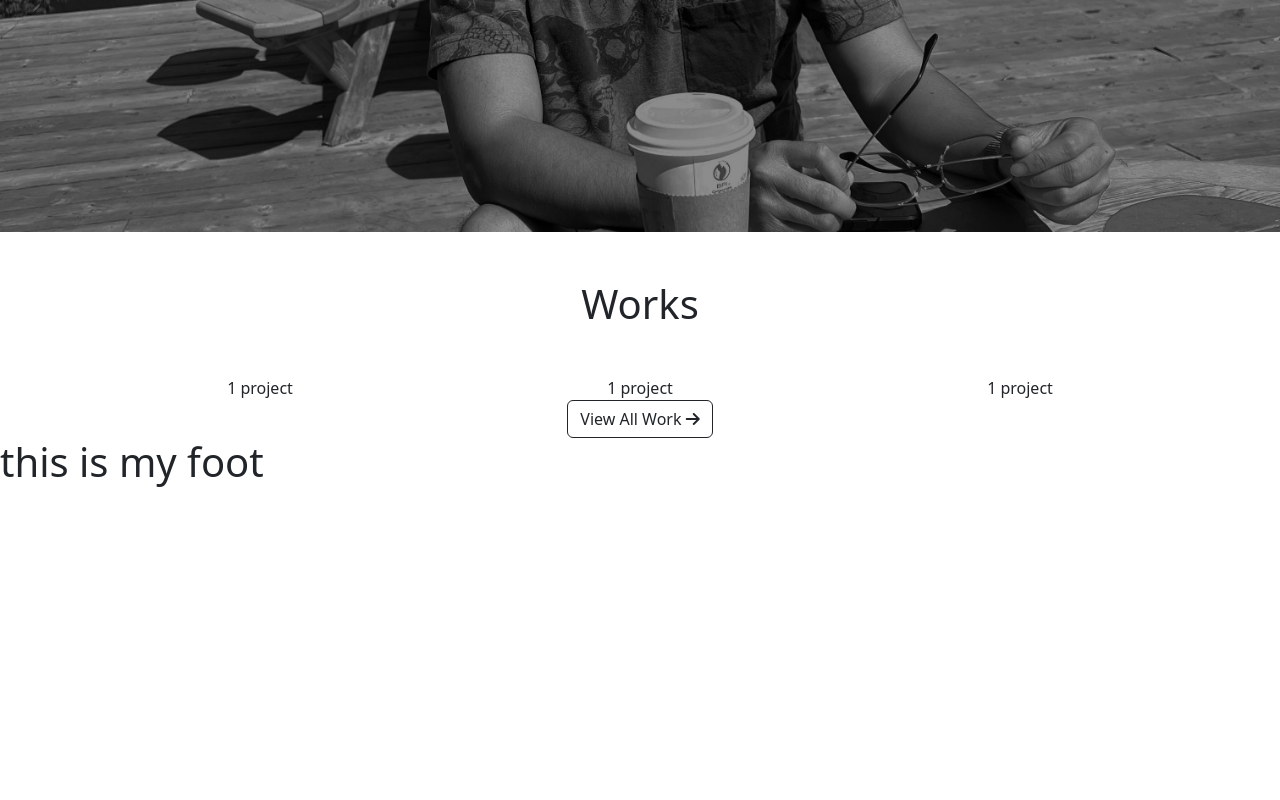
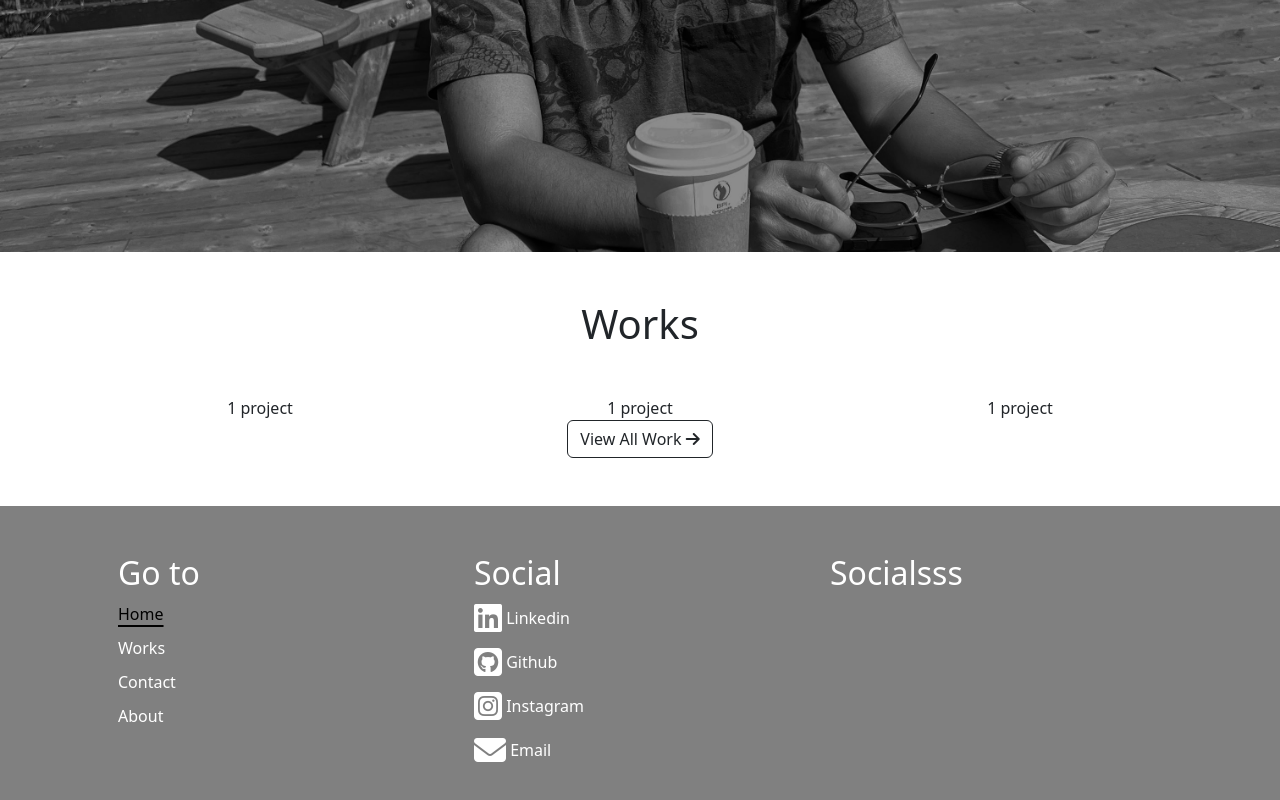
Before and after one commit to jamescpu94/webport, a React (Vite) app: page / in a window 1280 px wide. Shown: the part 624-1424 px from the top of the page. Before the commit the page ends 1118 px from the top, so only its background shows below. Built offline with nearby package versions, Linux system fonts and the light colour scheme.

Commit message:
fixed footer and top navigation

```diff
--- /dev/null
+++ b/src/components/social-list.jsx
@@ -0,0 +1,47 @@
+import { Link } from "react-router-dom";
+
+export default function SocialList() {
+  return (
+    <>
+      <ul>
+        <li>
+          <Link
+            target="_blank"
+            to="https://www.linkedin.com/in/jamescpu/"
+            className="d-inline-flex align-items-center"
+          >
+            <i class="fa-brands fa-linkedin fa-2x"></i>&nbsp;Linkedin
+          </Link>
+        </li>
+        <li>
+          <Link
+            target="_blank"
+            className="d-inline-flex align-items-center"
+            to="https://github.com/jamescpu94"
+          >
+            <i class="fa-brands fa-square-github fa-2x"></i>&nbsp;Github
+          </Link>
+        </li>
+        <li>
+          <Link
+            target="_blank"
+            to="https://www.instagram.com/jim_was_here/"
+            className="d-inline-flex align-items-center"
+          >
+            <i class="fa-brands fa-square-instagram fa-2x"></i>
+            &nbsp;Instagram
+          </Link>
+        </li>
+        <li>
+          <Link
+            target="_blank"
+            to="mailto:udani.jamescharlie@gmail.com"
+            className="d-inline-flex align-items-center"
+          >
+            <i class="fa-solid fa-envelope fa-2x"></i>&nbsp;Email
+          </Link>
+        </li>
+      </ul>
+    </>
+  );
+}
--- a/src/footer.jsx
+++ b/src/footer.jsx
@@ -1,7 +1,35 @@
+import { NavLink, Link } from "react-router-dom";
+import SocialList from "./components/social-list";
+
 export default function Footer() {
   return (
-    <>
-      <h1>this is my foot</h1>
-    </>
+    <div class="container p-5 " style={{ color: "white" }}>
+      <div class="row">
+        <div class="col">
+          <h2>Go to</h2>
+          <ul id="navigator">
+            <li>
+              <NavLink to="/">Home</NavLink>
+            </li>
+            <li>
+              <NavLink to="/works">Works</NavLink>
+            </li>
+            <li>
+              <NavLink to="/contact">Contact</NavLink>
+            </li>
+            <li>
+              <NavLink to="/about">About</NavLink>
+            </li>
+          </ul>
+        </div>
+        <div class="col">
+          <h2>Social</h2>
+          <SocialList />
+        </div>
+        <div class="col">
+          <h2>Socialsss</h2>
+        </div>
+      </div>
+    </div>
   );
 }
--- a/src/index.css
+++ b/src/index.css
@@ -14,3 +14,32 @@
   display: flex;
   margin-right: 30;
 }
+
+.footer-nav {
+  margin: 0;
+  padding: 0;
+}
+a {
+  text-decoration: none;
+}
+#navigator li a.active {
+  color: black;
+  text-decoration: underline;
+  text-decoration-thickness: 2px;
+  text-underline-offset: 5px;
+}
+
+ul li a {
+  color: white;
+}
+#contact-sociallist ul li a {
+  color: gray;
+}
+
+ul li {
+  list-style: none;
+  margin: 10px 0px;
+}
+ul {
+  padding: 0px;
+}
--- a/src/nav-bar-top.jsx
+++ b/src/nav-bar-top.jsx
@@ -2,25 +2,40 @@ import { NavLink, Link } from "react-router-dom";
 
 export default function NavBarTop() {
   return (
-    <nav className="navbar navbar-expand-lg bg-body-tertiary">
-      <div className="container">
+    <nav class=" navbar navbar-expand-lg bg-body-tertiary ">
+      <div class="container">
         <Link className="navbar-brand" to="/">
           Jamescpu
         </Link>
         <button
-          id="navBar"
-          className="navbar-toggler"
+          class="navbar-toggler"
           type="button"
-          data-bs-toggle="collapse"
-          data-bs-target="#navbarNav"
-          aria-controls="navbarNav"
-          aria-expanded="false"
+          data-bs-toggle="offcanvas"
+          data-bs-target="#offcanvasNavbar"
+          aria-controls="offcanvasNavbar"
           aria-label="Toggle navigation"
         >
-          <span className="navbar-toggler-icon"></span>
+          <span class="navbar-toggler-icon"></span>
         </button>
-        <div className="collapse navbar-collapse" id="navbarNav">
-          <ul className="navbar-nav">
+        <div
+          class="offcanvas offcanvas-end"
+          tabindex="-1"
+          id="offcanvasNavbar"
+          aria-labelledby="offcanvasNavbarLabel"
+        >
+          <div class="offcanvas-header">
+            <h5 class="offcanvas-title" id="offcanvasNavbarLabel">
+              Jamescpu
+            </h5>
+            <button
+              type="button"
+              class="btn-close"
+              data-bs-dismiss="offcanvas"
+              aria-label="Close"
+            ></button>
+          </div>
+          <div class="offcanvas-body">
+            <ul class="navbar-nav justify-content-end flex-grow-1 pe-3">
               <li className="nav-item">
                 <NavLink to="/" className="nav-link">
                   Home
@@ -44,6 +59,7 @@ export default function NavBarTop() {
             </ul>
           </div>
         </div>
+      </div>
     </nav>
   );
 }
--- a/src/routes/contact.jsx
+++ b/src/routes/contact.jsx
@@ -1,4 +1,5 @@
 import PageTitle from "../components/page-title";
+import SocialList from "../components/social-list";
 
 export default function Contact() {
   return (
@@ -52,14 +53,9 @@ export default function Contact() {
               Send
             </button>
           </div>
-          <div class="col">
-            <h1>Others</h1>
-            <div>
-              <i class="fa-brands fa-linkedin fa-2x"></i>
-              <i class="fa-brands fa-square-github fa-2x"></i>
-              <i class="fa-brands fa-square-instagram fa-2x"></i>
-              <i class="fa-solid fa-envelope fa-2x"></i>
-            </div>
+          <div class="col" id="contact-sociallist">
+            <h1>Social</h1>
+            <SocialList />
           </div>
         </div>
       </div>
--- a/src/routes/root.jsx
+++ b/src/routes/root.jsx
@@ -6,10 +6,13 @@ export default function Root() {
   return (
     <>
       <NavBarTop />
-      <div id="detail" className="container-fluid p-0">
+
+      <div id="detail" className="container-fluid px-0">
         <Outlet />
       </div>
-      <Footer />
+      <div className="mt-5" style={{ backgroundColor: "gray" }}>
+        <Footer />
+      </div>
     </>
   );
 }
```
Lines whose indentation alone changed are shown as unchanged.
